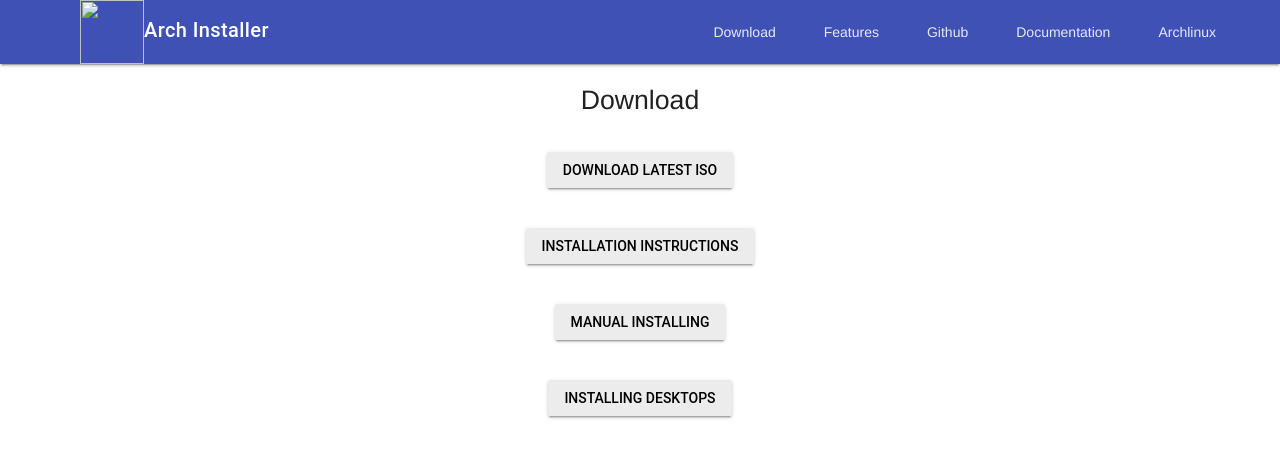
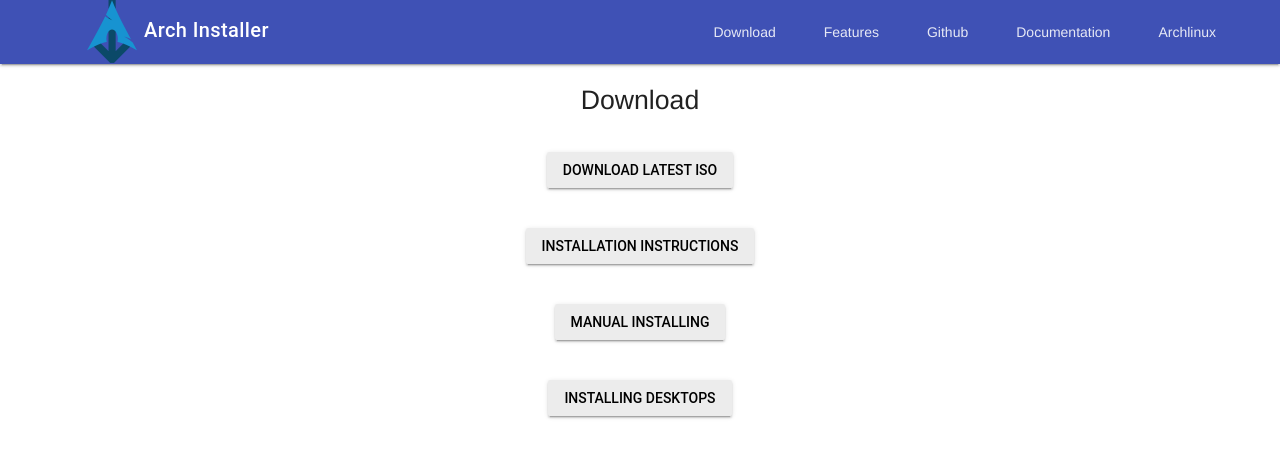
Before and after one commit to arch-tui-installer/arch-tui-installer.github.io, a plain HTML site: page download.html in a window 1280 px wide. Drawn offline with nearby package versions, Linux system fonts and the light colour scheme.

Commit message:
Update URLs

```diff
--- a/download.html
+++ b/download.html
@@ -15,7 +15,7 @@
     <header class="mdl-layout__header">
       <div class="mdl-layout__header-row">
         <!-- Title -->
-        <span class="mdl-layout-title"><a href="https://niklas20114552.github.io" style="text-decoration: none; color: white"><img src="https://niklas20114552.github.io/favicon.png" style="height: 64px; width: 64px;"></img>Arch Installer</a></span>
+        <span class="mdl-layout-title"><a href="https://arch-tui-installer.github.io" style="text-decoration: none; color: white"><img src="https://arch-tui-installer.github.io/favicon.png" style="height: 64px; width: 64px;"></img>Arch Installer</a></span>
         <!-- Add spacer, to align navigation to the right -->
         <div class="mdl-layout-spacer"></div>
         <!-- Navigation. We hide it in small screens. -->
@@ -29,13 +29,13 @@
       </div>
     </header>
     <div class="mdl-layout__drawer mdl-layout--small-screen-only">
-    <span class="mdl-layout-title"><a href="https://niklas20114552.github.io" style="text-decoration: none"><img src="https://niklas20114552.github.io/favicon.png" style="height: 64px; width: 64px;"></img>Arch Installer</span>
+    <span class="mdl-layout-title"><a href="https://arch-tui-installer.github.io" style="text-decoration: none"><img src="https://arch-tui-installer.github.io/favicon.png" style="height: 64px; width: 64px;"></img>Arch Installer</span>
     <nav class="mdl-navigation">
 	    <a class="mdl-navigation__link" href="download.html">Download</a>
 	    <a class="mdl-navigation__link" href="features.html">Features</a>
 	    <a target="_blank" class="mdl-navigation__link" href="https://github.com/Niklas20114552/arch-tui-installer">Github</a>
 	    <a target="_blank" class="mdl-navigation__link" href="https://github.com/Niklas20114552/arch-tui-installer/wiki">Documentation</a>
-	    <a target="_blank" class="mdl-navigation__link" href="https://archlinux.org"><img src="https://niklas20114552.github.io/favicon.png" style="height: 64px; width: 64px;"></img>Archlinux</a>
+	    <a target="_blank" class="mdl-navigation__link" href="https://archlinux.org"><img src="https://arch-tui-installer.github.io/favicon.png" style="height: 64px; width: 64px;"></img>Archlinux</a>
     </nav>
   </div>
 		<p style="text-align: center; font-size: 20pt"><br>Download<br><br></p>
```
Also changed, not shown: features.html (+2 -2 lines), index.html (+2 -2 lines).
